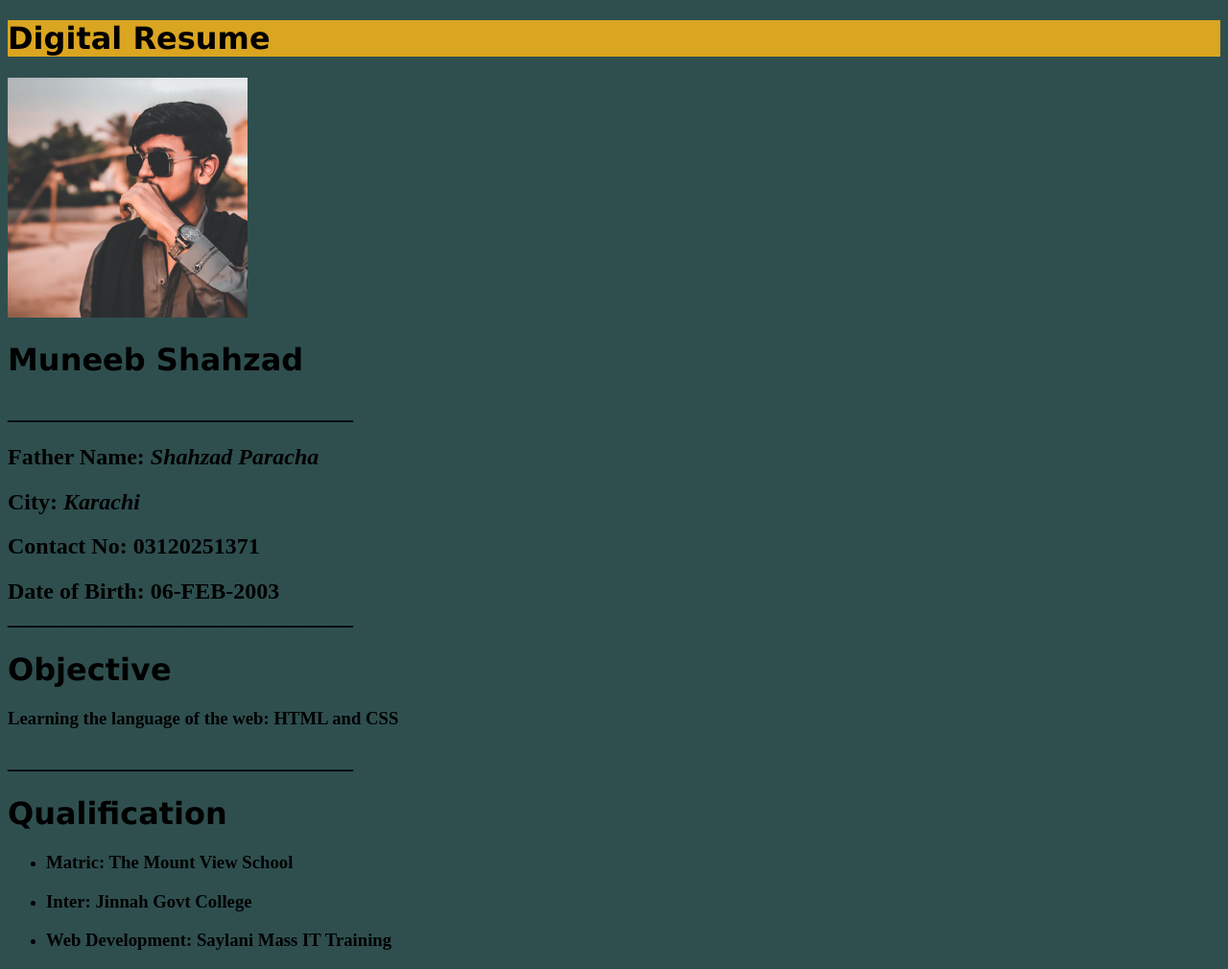
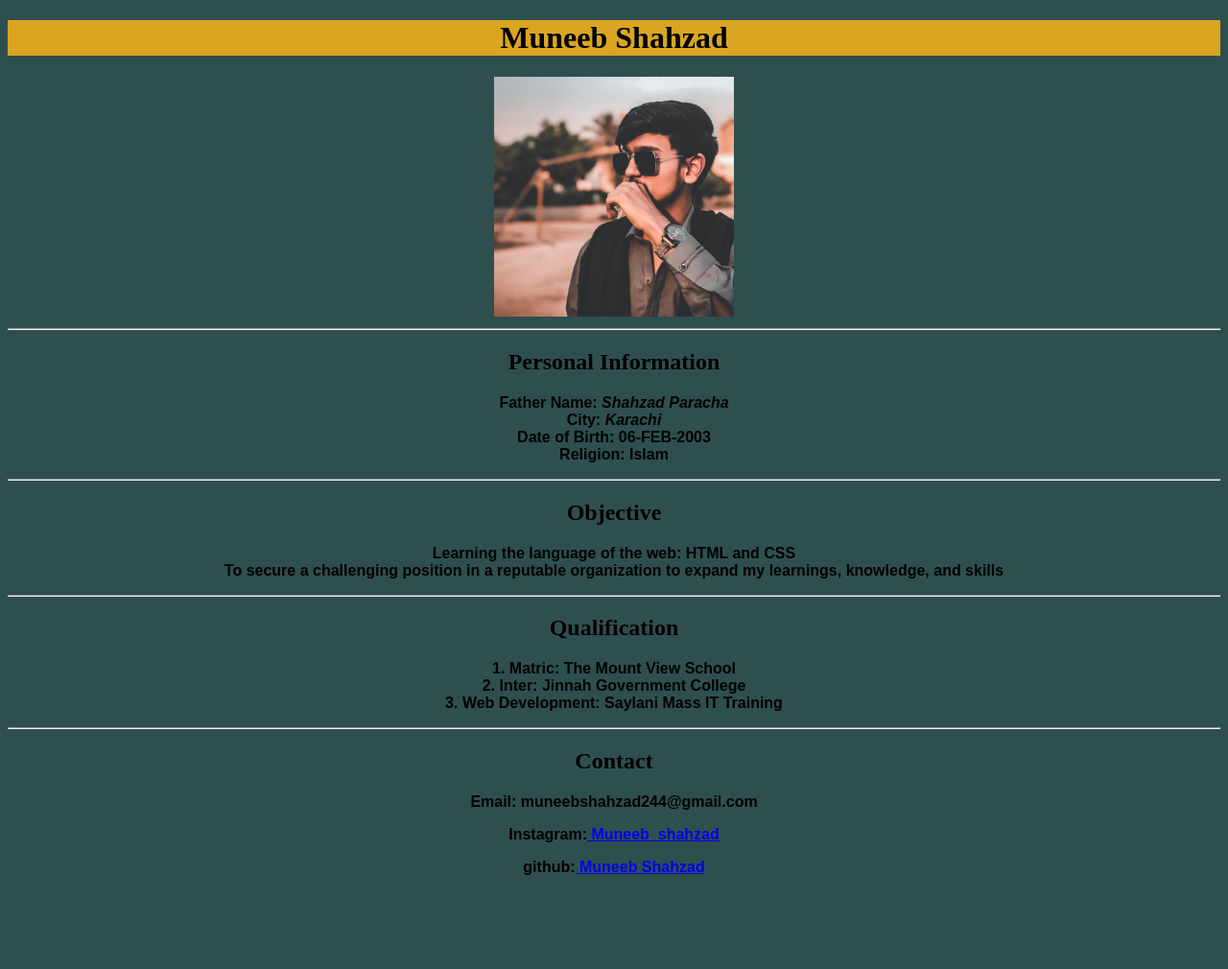
Before and after one commit to Muneebq1/My-C.V, a plain HTML site: page index.html in a window 1280 px wide. Shown: the whole page at 96% size. After the commit the page ends 929 px from the top, so only its background shows below. Drawn offline with Linux system fonts and the light colour scheme.

Commit message:
My Resume

```diff
--- a/index.html
+++ b/index.html
@@ -1,36 +1,45 @@
 <!DOCTYPE html>
 <html lang="en">
 <head>
-    <style>
-    body {background-color: darkslategrey;}
-    h1 {font-family: verdana;}
-color:
-    </style>
-    <meta charset="UTF-8">
+        <meta charset="UTF-8">
     <meta http-equiv="X-UA-Compatible" content="IE=edge">
     <meta name="viewport" content="width=, initial-scale=1.0">
     <title>Digital Resume</title>
-
+<style>
+p {font-family: sans-serif;}
+h1 {text-align: center;}
+h2 {text-align: center;}
+p {text-align: center;}
+body {background-color: darkslategrey;}
+</style>
 </head>
 <body>
-    <h1 style="background-color:goldenrod;">Digital Resume</h1>
+    <h1 style="background-color: goldenrod;"> Muneeb Shahzad</h1>
 
-     <img src="IMG_20211114_151001_496.jpg" style="width:250px; height:250px;">
-
-     <h1> Muneeb Shahzad <h2>______________________________</h2></h1>
-     <h2> Father Name: <i>Shahzad Paracha</i></h2>
-     <h2>City: <i>Karachi</i></h2>
-    <h2>Contact No: 03120251371</h2>
-    <h2>Date of Birth: 06-FEB-2003
-        <br>______________________________</h2>
-        <h1>Objective</h1>
-        <h3>Learning the language of the web: HTML and CSS </h3>
-        <h2>______________________________</h2>
-    <h1>Qualification</h1>
-    <ul>
-    <li><h3><b>Matric:</b> The Mount View School</h3></li>
-    <li><h3><b>Inter:</b> Jinnah Govt College</h3></li>
-    <li><h3><b>Web Development:</b> Saylani Mass IT Training</h3></li>
-    </ul>
+    <center><img src="IMG_20211114_151001_496.jpg" style="width:250px; height:250px;"></center>
+    <hr>
+    <h2>Personal Information </h2>
+     <p> <b> Father Name: <i>Shahzad Paracha</i> <br>
+     City: <i>Karachi</i> <br>
+    Date of Birth: 06-FEB-2003 <br>
+    Religion: Islam
+</p>
+    <hr>
+    <h2>Objective</h2>
+       <p>Learning the language of the web: HTML and CSS <br>
+        To secure a challenging position in a reputable organization to expand my learnings, knowledge, and skills
+       <hr>
+        <h2>Qualification</h2>
+    <p>
+  1. Matric: The Mount View School <br>
+  2. Inter: Jinnah Government College <br>
+  3. Web Development: Saylani Mass IT Training <br>
+    </p>
+    <hr>
+    <h2>Contact</h2>
+    <p>Email: muneebshahzad244@gmail.com</p>
+       <p>Instagram:<a href=https://www.instagram.com/muneeb_shahzad00>  Muneeb_shahzad</a></p>
+<p>github:<a href=https://github.com/Muneebq1>  Muneeb Shahzad</a></p>
+    </p>
     </body>
 </html>
```
